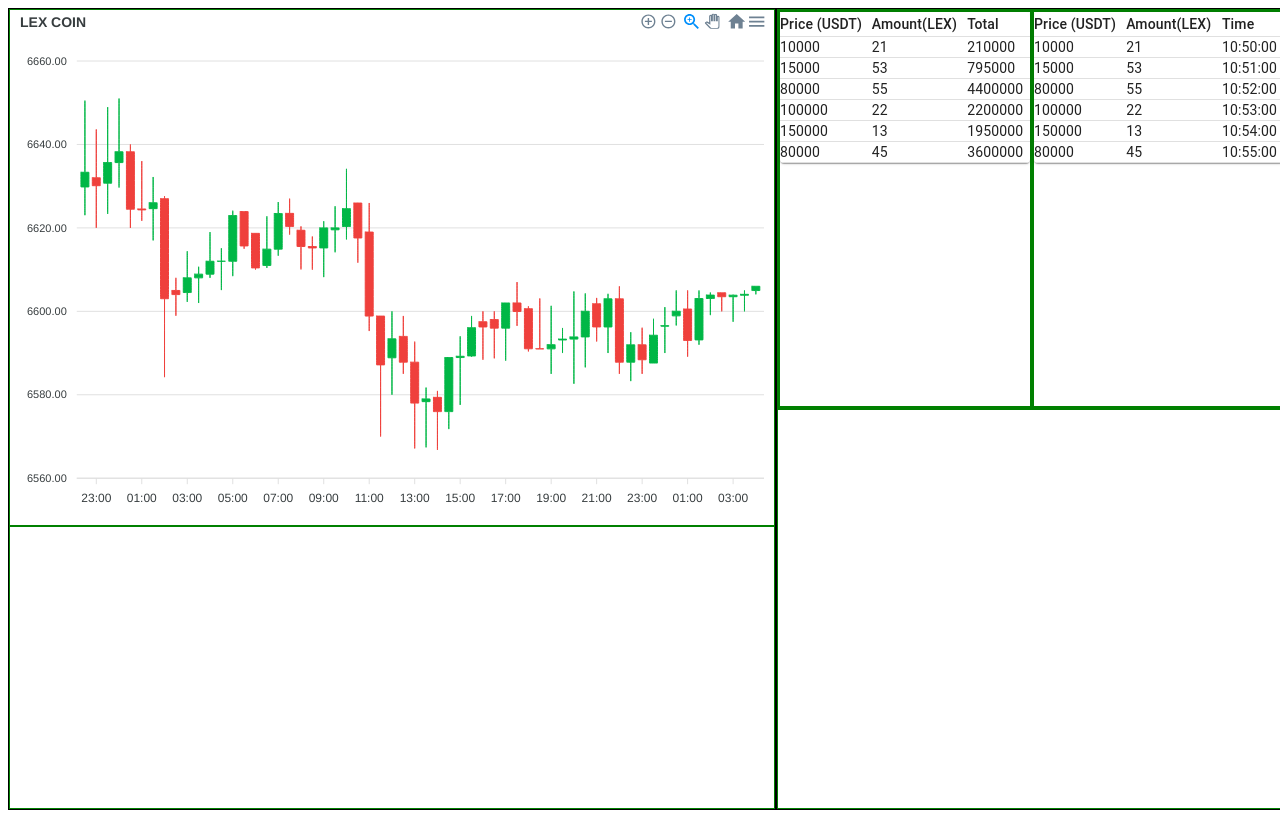
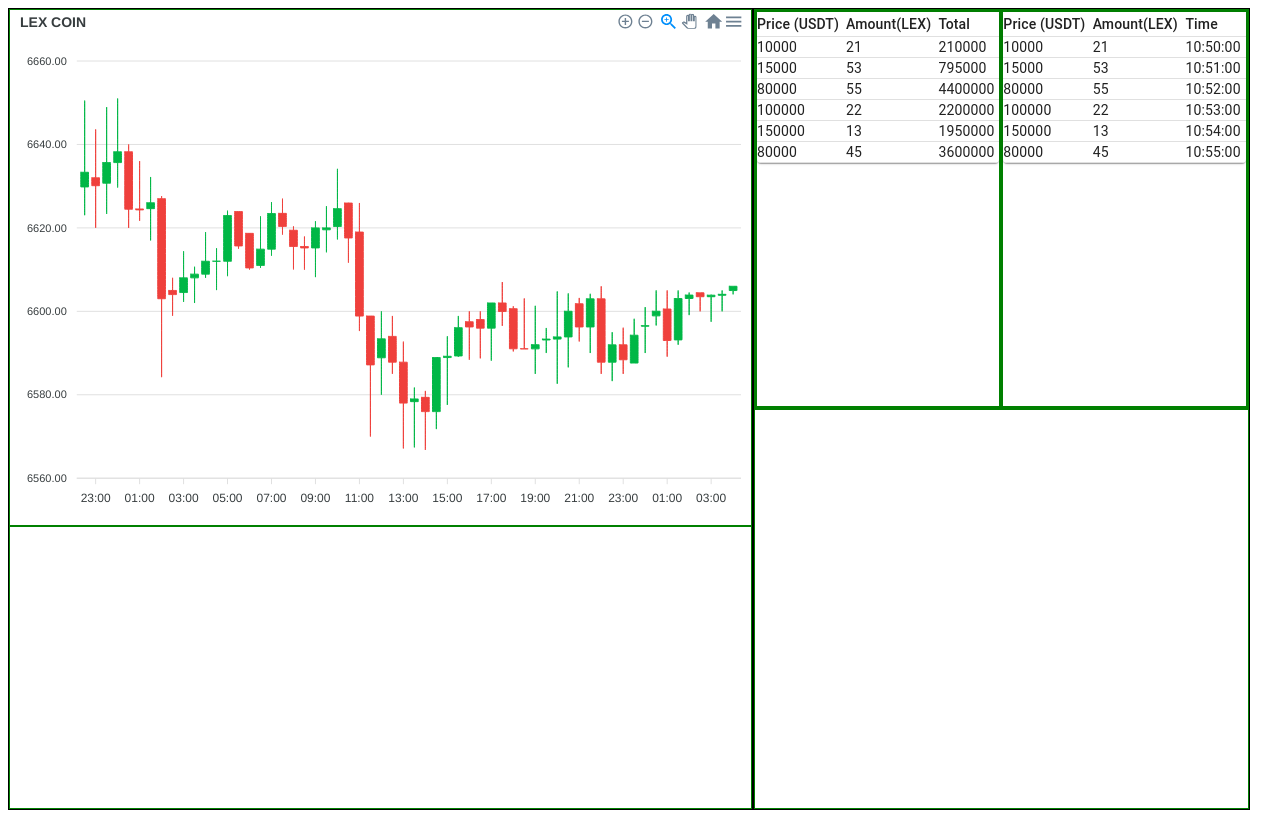
Before and after one commit to DanishKhan25/leveragex, a React (Vite) app: page /lex in a window 1280 px wide. Built offline with nearby package versions, Linux system fonts and the light colour scheme.

Commit message:
added tabel for right side

```diff
--- a/src/components/common/split-screen/split-screen.module.scss
+++ b/src/components/common/split-screen/split-screen.module.scss
@@ -1,5 +1,5 @@
 .wraper {
-  width: 100vw;
+  width: 97vw;
   height: 100vh;
   display: flex;
   .left-pane {
```
